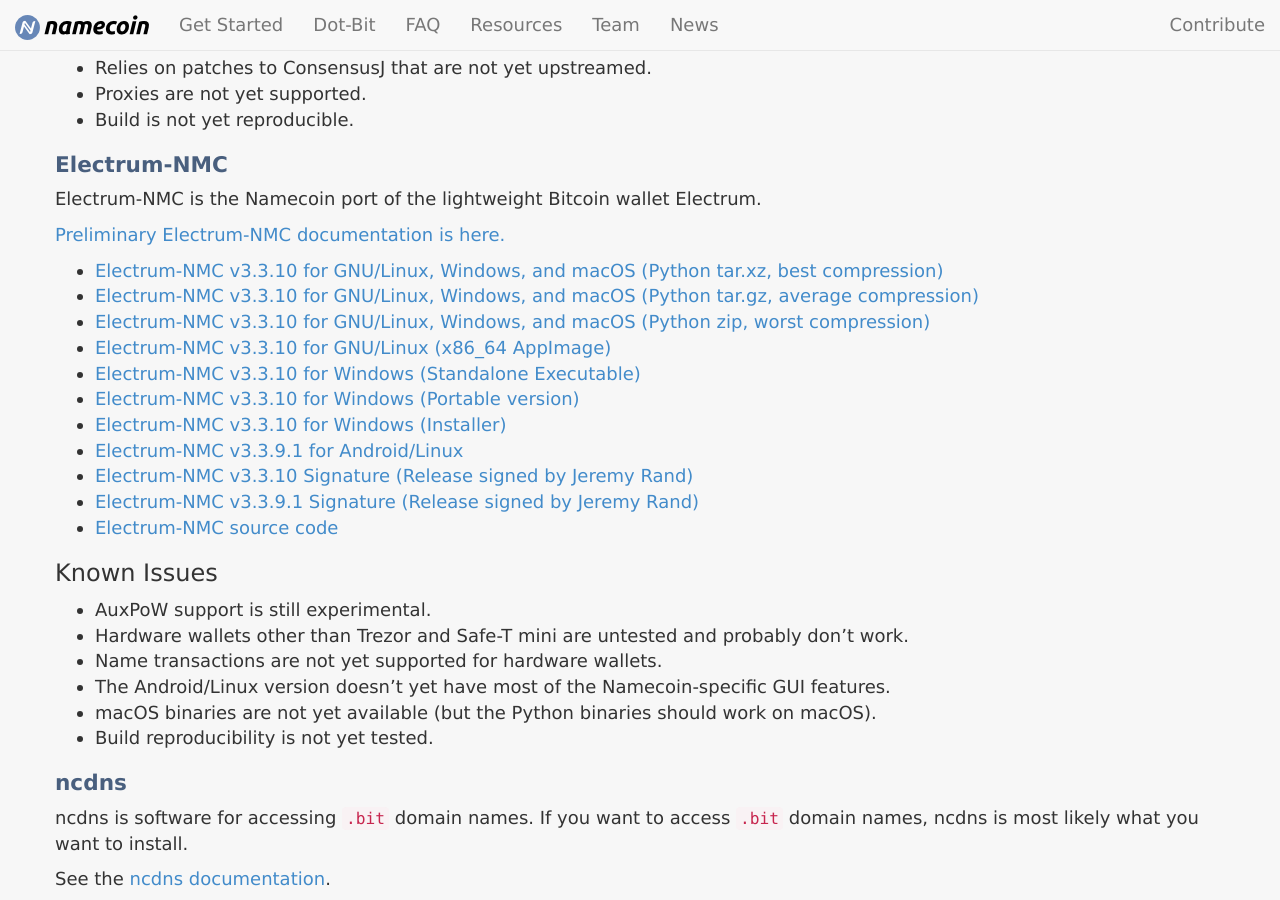
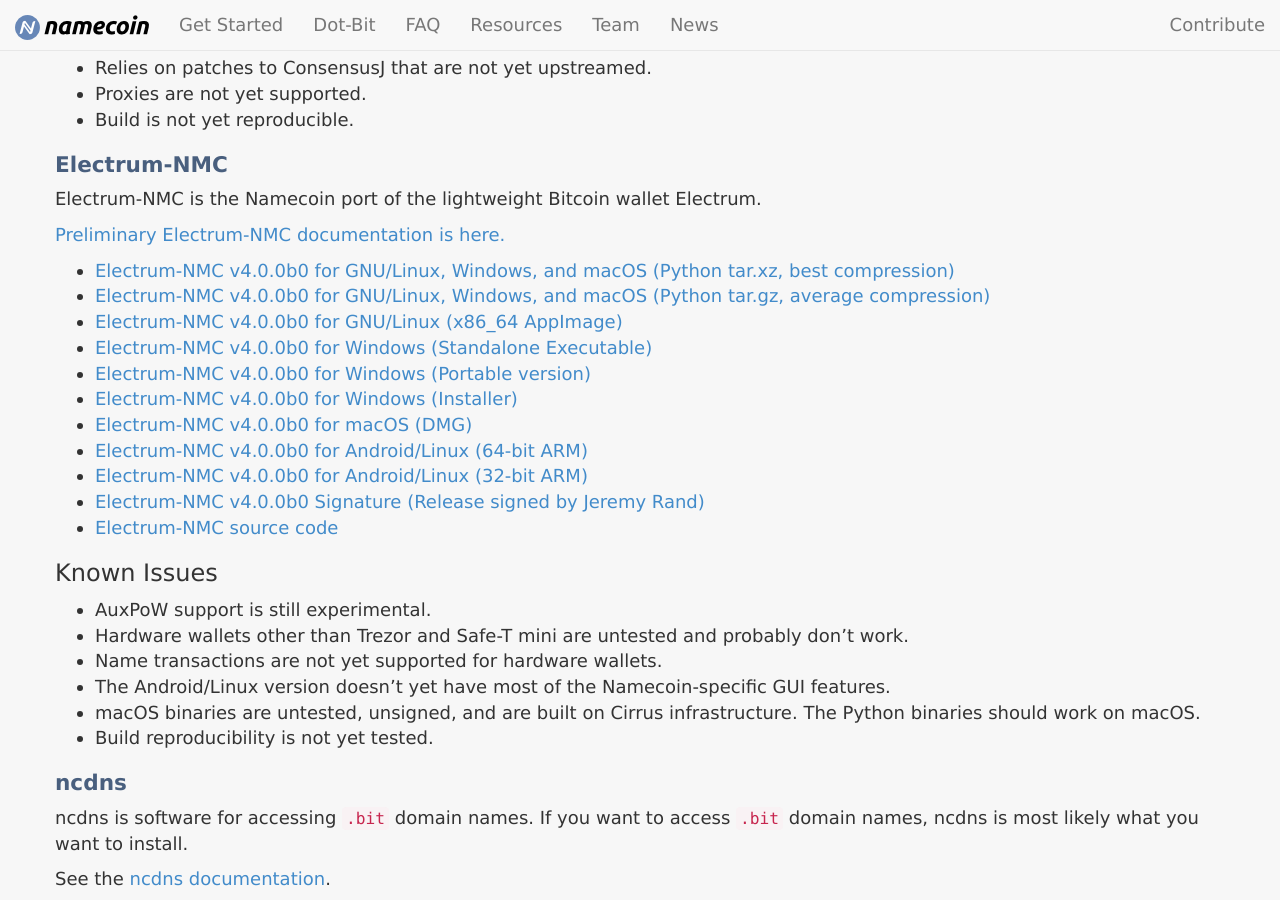
Before and after one commit to JeremyRand/namecoin.org, a Jekyll site: the page built from download/betas/index.md, in a window 1280 px wide and 900 px high, scrolled down 1807 px. Built offline with Jekyll 4.4.1, drawn with Linux system fonts in a browser that asks for light colours.

```diff
--- a/download/betas/index.md
+++ b/download/betas/index.md
@@ -69,16 +69,16 @@ Electrum-NMC is the Namecoin port of the lightweight Bitcoin wallet Electrum.
 
 [Preliminary Electrum-NMC documentation is here.]({{ "/docs/electrum-nmc/" | relative_url }})
 
-* [Electrum-NMC v3.3.10 for GNU/Linux, Windows, and macOS (Python tar.xz, best compression)]({{ site.files_url }}/files/electrum-nmc/electrum-nmc-3.3.10/Electrum-NMC-3.3.10.tar.xz)
-* [Electrum-NMC v3.3.10 for GNU/Linux, Windows, and macOS (Python tar.gz, average compression)]({{ site.files_url }}/files/electrum-nmc/electrum-nmc-3.3.10/Electrum-NMC-3.3.10.tar.gz)
-* [Electrum-NMC v3.3.10 for GNU/Linux, Windows, and macOS (Python zip, worst compression)]({{ site.files_url }}/files/electrum-nmc/electrum-nmc-3.3.10/Electrum-NMC-3.3.10.zip)
-* [Electrum-NMC v3.3.10 for GNU/Linux (x86_64 AppImage)]({{ site.files_url }}/files/electrum-nmc/electrum-nmc-3.3.10/electrum-nmc-nc3.3.10-x86_64.AppImage)
-* [Electrum-NMC v3.3.10 for Windows (Standalone Executable)]({{ site.files_url }}/files/electrum-nmc/electrum-nmc-3.3.10/electrum-nmc-nc3.3.10.exe)
-* [Electrum-NMC v3.3.10 for Windows (Portable version)]({{ site.files_url }}/files/electrum-nmc/electrum-nmc-3.3.10/electrum-nmc-nc3.3.10-portable.exe)
-* [Electrum-NMC v3.3.10 for Windows (Installer)]({{ site.files_url }}/files/electrum-nmc/electrum-nmc-3.3.10/electrum-nmc-nc3.3.10-setup.exe)
-* [Electrum-NMC v3.3.9.1 for Android/Linux]({{ site.files_url }}/files/electrum-nmc/electrum-nmc-3.3.9.1/Electrum_NMC-3.3.9.0-debug.apk)
-* [Electrum-NMC v3.3.10 Signature (Release signed by Jeremy Rand)]({{ site.files_url }}/files/electrum-nmc/electrum-nmc-3.3.10/SHA256SUMS.asc)
-* [Electrum-NMC v3.3.9.1 Signature (Release signed by Jeremy Rand)]({{ site.files_url }}/files/electrum-nmc/electrum-nmc-3.3.9.1/SHA256SUMS.asc)
+* [Electrum-NMC v4.0.0b0 for GNU/Linux, Windows, and macOS (Python tar.xz, best compression)]({{ site.files_url }}/files/electrum-nmc/electrum-nmc-4.0.0b0/Electrum-NMC-4.0.0b0.tar.xz)
+* [Electrum-NMC v4.0.0b0 for GNU/Linux, Windows, and macOS (Python tar.gz, average compression)]({{ site.files_url }}/files/electrum-nmc/electrum-nmc-4.0.0b0/Electrum-NMC-4.0.0b0.tar.gz)
+* [Electrum-NMC v4.0.0b0 for GNU/Linux (x86_64 AppImage)]({{ site.files_url }}/files/electrum-nmc/electrum-nmc-4.0.0b0/electrum-nmc-nc4.0.0b0-x86_64.AppImage)
+* [Electrum-NMC v4.0.0b0 for Windows (Standalone Executable)]({{ site.files_url }}/files/electrum-nmc/electrum-nmc-4.0.0b0/electrum-nmc-nc4.0.0b0.exe)
+* [Electrum-NMC v4.0.0b0 for Windows (Portable version)]({{ site.files_url }}/files/electrum-nmc/electrum-nmc-4.0.0b0/electrum-nmc-nc4.0.0b0-portable.exe)
+* [Electrum-NMC v4.0.0b0 for Windows (Installer)]({{ site.files_url }}/files/electrum-nmc/electrum-nmc-4.0.0b0/electrum-nmc-nc4.0.0b0-setup.exe)
+* [Electrum-NMC v4.0.0b0 for macOS (DMG)]({{ site.files_url }}/files/electrum-nmc/electrum-nmc-4.0.0b0/electrum-nmc-nc4.0.0b0.dmg)
+* [Electrum-NMC v4.0.0b0 for Android/Linux (64-bit ARM)]({{ site.files_url }}/files/electrum-nmc/electrum-nmc-4.0.0b0/Electrum_NMC-4.0.0.0-arm64-v8a-debug.apk)
+* [Electrum-NMC v4.0.0b0 for Android/Linux (32-bit ARM)]({{ site.files_url }}/files/electrum-nmc/electrum-nmc-4.0.0b0/Electrum_NMC-4.0.0.0-armeabi-v7a-debug.apk)
+* [Electrum-NMC v4.0.0b0 Signature (Release signed by Jeremy Rand)]({{ site.files_url }}/files/electrum-nmc/electrum-nmc-4.0.0b0/SHA256SUMS.asc)
 * [Electrum-NMC source code](https://github.com/namecoin/electrum-nmc/)
 
 ### Known Issues
@@ -87,7 +87,7 @@ Electrum-NMC is the Namecoin port of the lightweight Bitcoin wallet Electrum.
 * Hardware wallets other than Trezor and Safe-T mini are untested and probably don't work.
 * Name transactions are not yet supported for hardware wallets.
 * The Android/Linux version doesn't yet have most of the Namecoin-specific GUI features.
-* macOS binaries are not yet available (but the Python binaries should work on macOS).
+* macOS binaries are untested, unsigned, and are built on Cirrus infrastructure.  The Python binaries should work on macOS.
 * Build reproducibility is not yet tested.
 
 ## ncdns
```
Also changed, not shown: _posts/2021-11-23-electrum-nmc-v4.0.0b0-released.md (added, +10 -0 lines), team/index.md (+1 -0 lines), 2 other files.
